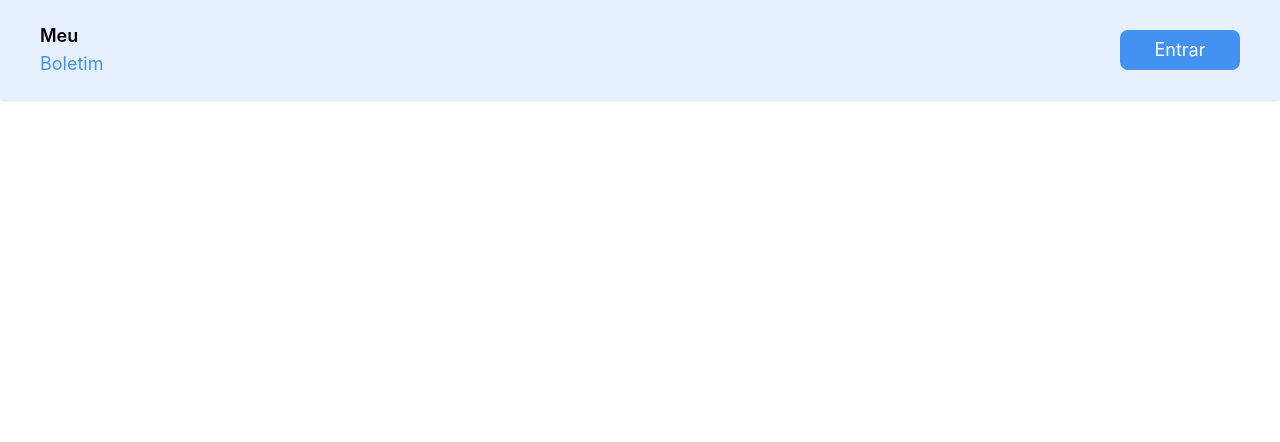
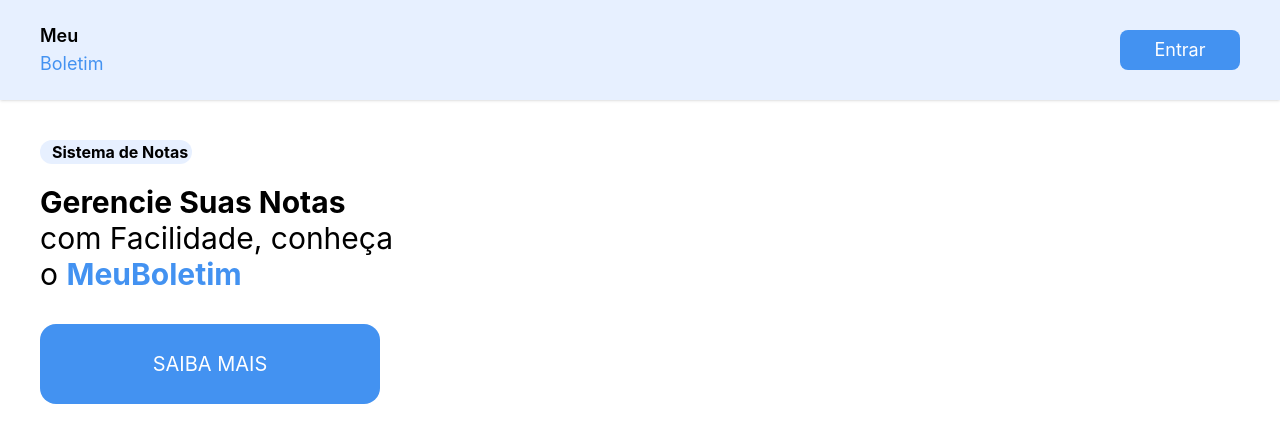
Before and after one commit to Gleison-dev/meuBoletimFrontend, a React (Vite) app: page / in a window 1280 px wide. Shown: the top 442 px of the page. Built offline with nearby package versions, Linux system fonts and the light colour scheme.

Commit message:
feat: Home schema created

```diff
--- a/src/pages/Home/home.jsx
+++ b/src/pages/Home/home.jsx
@@ -1,7 +1,25 @@
 export default function Home() {
   return (
     <>
-      <section></section>
+      <section className="px-10">
+        <div className="mt-10">
+          <p className="w-38 pl-3 rounded-full bg-azul-claro">
+            <strong>Sistema de Notas</strong>
+          </p>
+        </div>
+        <div className="mt-5">
+          <h1 className="text-3xl">
+            <strong>Gerencie Suas Notas</strong> <br />
+            com Facilidade, conheça <br />o{" "}
+            <span className="font-bold text-azul">MeuBoletim</span>
+          </h1>
+        </div>
+        <div className="mt-8">
+          <button className="w-85 h-20 text-xl rounded-2xl cursor-pointer bg-azul text-branco">
+            SAIBA MAIS
+          </button>
+        </div>
+      </section>
     </>
   );
 }
```
